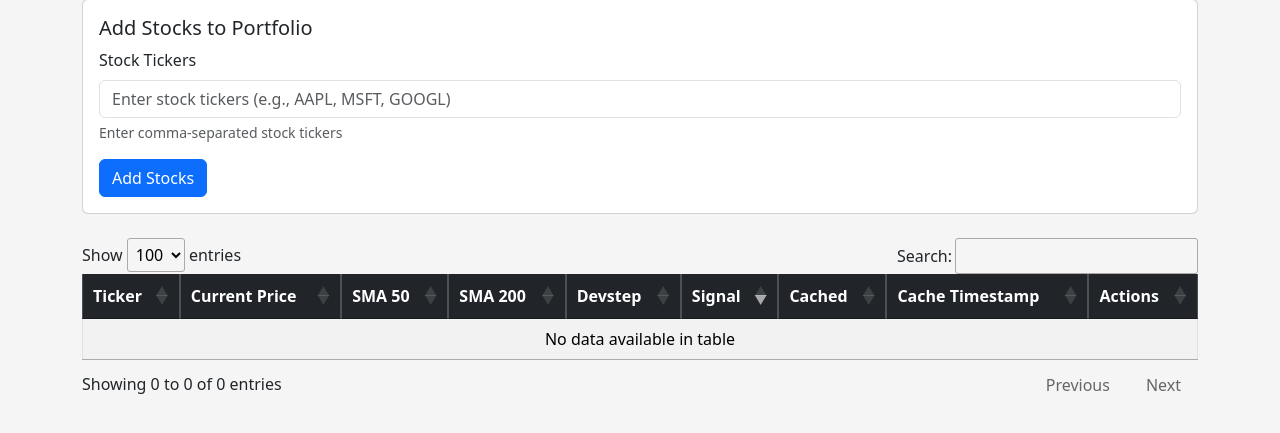
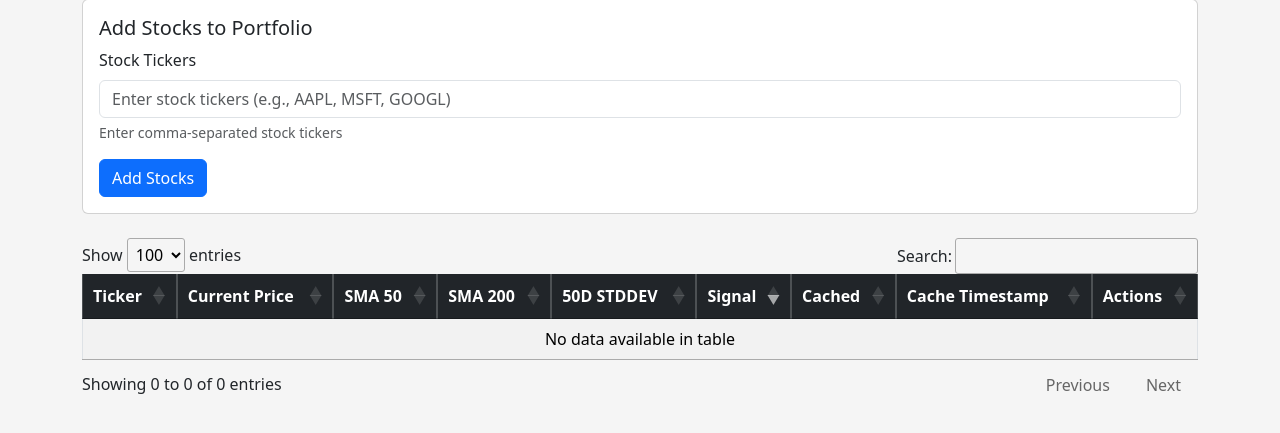
Before and after one commit to kgajjala/arthos-app, a FastAPI app: template app/templates/portfolio_details.html in a window 1280 px wide. Shown: the part 127-560 px from the top of the page. Run offline with FastAPI, Linux system fonts and the light colour scheme; the template is opened without the code that fills it, so the values that code supplies are empty; some libraries are stand-ins or nearby versions.

Commit message:
Rename DevStep to 50D STDDEV and remove Data Points from stock detail page
- Rename 'Devstep' column header to '50D STDDEV' in all tables
- Update metric label from 'Devstep' to '50D STDDEV' in stock detail page
- Remove 'Data Points' metric from stock detail page
- Update formatted field name from devstep_formatted to stddev_50d_formatted
- Update README.md documentation to reflect new naming

```diff
--- a/app/main.py
+++ b/app/main.py
@@ -106,7 +106,7 @@ async def portfolio_details_page(request: Request, portfolio_id: UUID = FPath(..
                     metric['current_price_formatted'] = f"${metric['current_price']:.2f}"
                     metric['sma_50_formatted'] = f"${metric['sma_50']:.2f}"
                     metric['sma_200_formatted'] = f"${metric['sma_200']:.2f}"
-                    metric['devstep_formatted'] = f"{metric['devstep']:.4f}"
+                    metric['stddev_50d_formatted'] = f"{metric['devstep']:.4f}"
         except Exception as e:
             # If there's an error fetching metrics, still show the page with error messages
             pass
@@ -202,7 +202,7 @@ async def results(request: Request, tickers: str = Query(..., description="Comma
                 metric['current_price_formatted'] = f"${metric['current_price']:.2f}"
                 metric['sma_50_formatted'] = f"${metric['sma_50']:.2f}"
                 metric['sma_200_formatted'] = f"${metric['sma_200']:.2f}"
-                metric['devstep_formatted'] = f"{metric['devstep']:.4f}"
+                metric['stddev_50d_formatted'] = f"{metric['devstep']:.4f}"
     except Exception as e:
         raise HTTPException(status_code=500, detail=f"Error fetching stock data: {str(e)}")
 
@@ -227,7 +227,7 @@ async def get_stock_data(q: str = Query(..., description="Stock ticker symbol"))
         - ticker: Stock ticker
         - sma_50: 50-day Simple Moving Average
         - sma_200: 200-day Simple Moving Average
-        - devstep: Number of standard deviations from 50-day SMA
+        - devstep: Number of standard deviations from 50-day SMA (50D STDDEV)
         - signal: Trading signal (Neutral, Overbought, etc.)
         - current_price: Current stock price
         - data_points: Number of data points fetched
--- a/app/services/portfolio_service.py
+++ b/app/services/portfolio_service.py
@@ -298,6 +298,6 @@ def get_portfolio_stocks_with_metrics(portfolio_id: UUID) -> List[Dict[str, Any]
             metric['current_price_formatted'] = f"${metric['current_price']:.2f}"
             metric['sma_50_formatted'] = f"${metric['sma_50']:.2f}"
             metric['sma_200_formatted'] = f"${metric['sma_200']:.2f}"
-            metric['devstep_formatted'] = f"{metric['devstep']:.4f}"
+            metric['stddev_50d_formatted'] = f"{metric['devstep']:.4f}"
 
     return metrics_list
--- a/app/templates/portfolio_details.html
+++ b/app/templates/portfolio_details.html
@@ -93,7 +93,7 @@
                         <th>Current Price</th>
                         <th>SMA 50</th>
                         <th>SMA 200</th>
-                        <th>Devstep</th>
+                        <th>50D STDDEV</th>
                         <th>Signal</th>
                         <th>Cached</th>
                         <th>Cache Timestamp</th>
@@ -118,7 +118,7 @@
                             <td>{{ metric.current_price_formatted }}</td>
                             <td>{{ metric.sma_50_formatted }}</td>
                             <td>{{ metric.sma_200_formatted }}</td>
-                            <td>{{ metric.devstep_formatted }}</td>
+                            <td>{{ metric.stddev_50d_formatted }}</td>
                             <td data-sort="{% if metric.signal == 'Extreme Oversold' %}5{% elif metric.signal == 'Oversold' %}4{% elif metric.signal == 'Neutral' %}3{% elif metric.signal == 'Overbought' %}2{% elif metric.signal == 'Extreme Overbought' %}1{% else %}0{% endif %}">
                                 {% if metric.signal == "Neutral" %}
                                     <span class="badge bg-secondary">{{ metric.signal }}</span>
--- a/app/templates/results.html
+++ b/app/templates/results.html
@@ -35,7 +35,7 @@
                         <th>Current Price</th>
                         <th>SMA 50</th>
                         <th>SMA 200</th>
-                        <th>Devstep</th>
+                        <th>50D STDDEV</th>
                         <th>Signal</th>
                         <th>Cached</th>
                         <th>Cache Timestamp</th>
@@ -59,7 +59,7 @@
                             <td>{{ metric.current_price_formatted }}</td>
                             <td>{{ metric.sma_50_formatted }}</td>
                             <td>{{ metric.sma_200_formatted }}</td>
-                            <td>{{ metric.devstep_formatted }}</td>
+                            <td>{{ metric.stddev_50d_formatted }}</td>
                             <td data-sort="{% if metric.signal == 'Extreme Oversold' %}5{% elif metric.signal == 'Oversold' %}4{% elif metric.signal == 'Neutral' %}3{% elif metric.signal == 'Overbought' %}2{% elif metric.signal == 'Extreme Overbought' %}1{% else %}0{% endif %}">
                                 {% if metric.signal == "Neutral" %}
                                     <span class="badge bg-secondary">{{ metric.signal }}</span>
--- a/app/templates/stock_detail.html
+++ b/app/templates/stock_detail.html
@@ -78,7 +78,7 @@
                         <div class="metric-value">${{ "%.2f"|format(metrics.sma_200) }}</div>
                     </div>
                     <div class="metric-item">
-                        <div class="metric-label">Devstep</div>
+                        <div class="metric-label">50D STDDEV</div>
                         <div class="metric-value">{{ "%.4f"|format(metrics.devstep) }}</div>
                     </div>
                     <div class="metric-item">
@@ -98,10 +98,6 @@
                                 <span class="badge bg-secondary">{{ metrics.signal }}</span>
                             {% endif %}
                         </div>
-                    </div>
-                    <div class="metric-item">
-                        <div class="metric-label">Data Points</div>
-                        <div class="metric-value">{{ metrics.data_points }}</div>
                     </div>
                 </div>
             </div>
```
Also changed, not shown: README.md.
